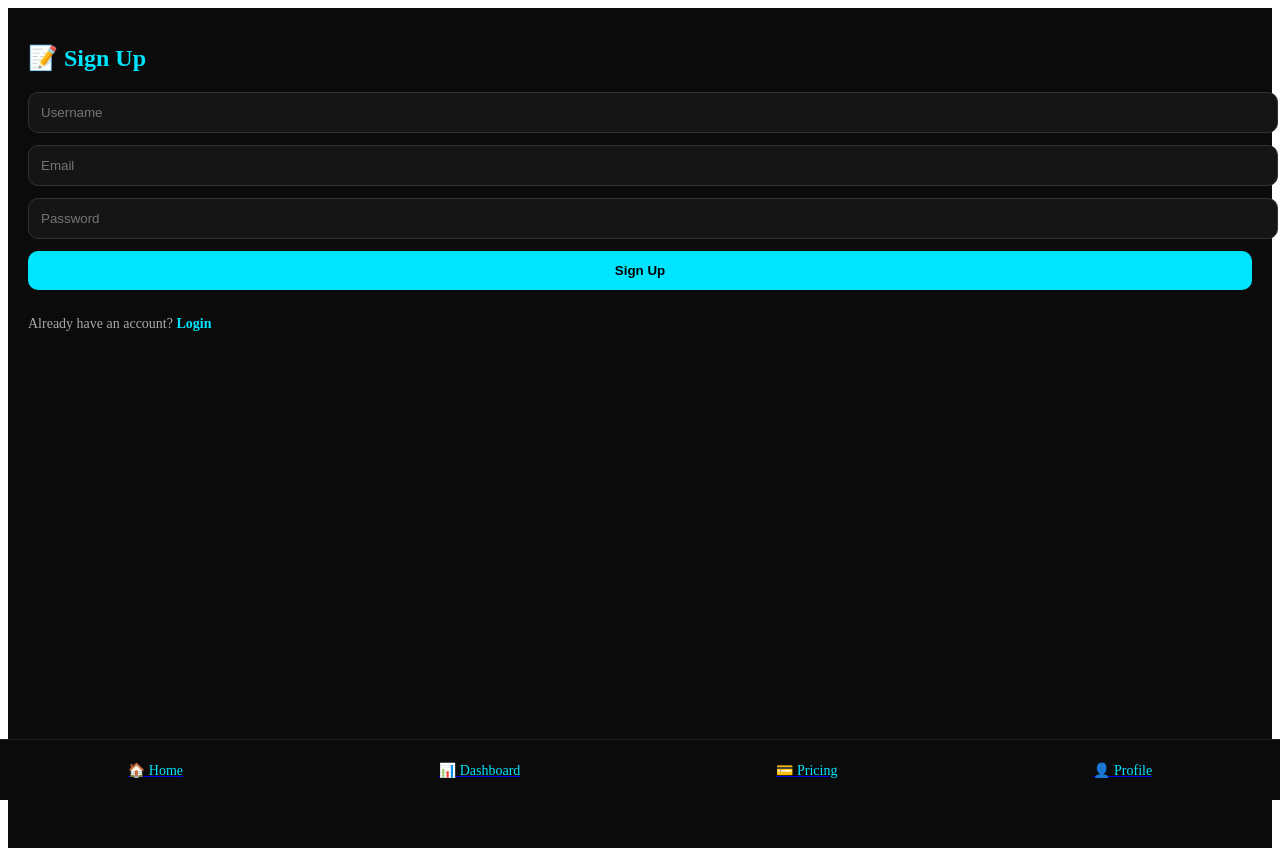
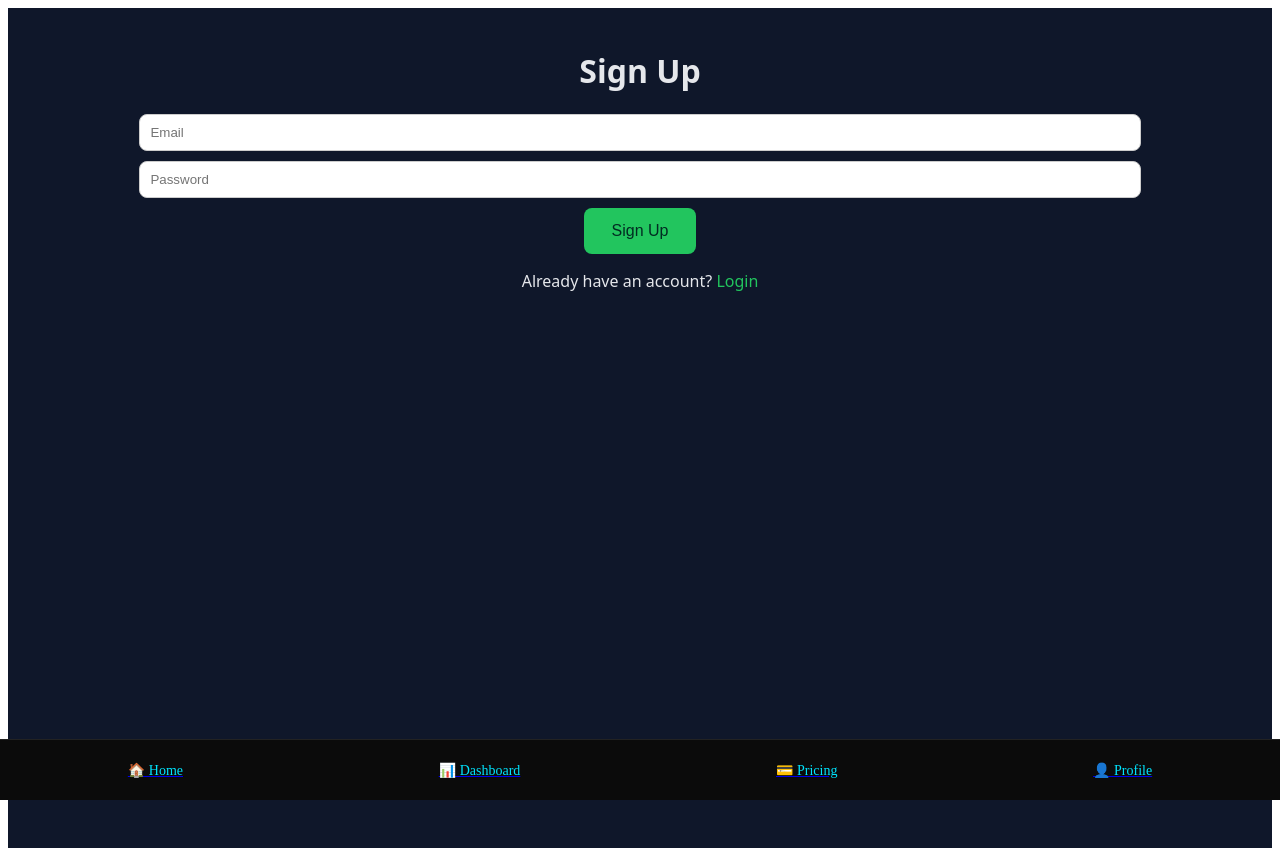
Before and after one commit to yooneaintchue161287-beep/socialmediagrow, a Next.js app: page /signup in a window 1280 px wide. Built offline with nearby package versions, Linux system fonts and the light colour scheme.

Commit message:
Update signup.js

```diff
--- a/pages/signup.js
+++ b/pages/signup.js
@@ -1,62 +1,20 @@
-import Link from "next/link";
-
 export default function Signup() {
   return (
-    <div style={styles.container}>
-      <h1 style={styles.title}>📝 Sign Up</h1>
-
-      <input style={styles.input} type="text" placeholder="Username" />
-      <input style={styles.input} type="email" placeholder="Email" />
-      <input style={styles.input} type="password" placeholder="Password" />
-
+    <div style={styles.page}>
+      <h1>Sign Up</h1>
+      <input placeholder="Email" style={styles.input} />
+      <input placeholder="Password" type="password" style={styles.input} />
       <button style={styles.button}>Sign Up</button>
-
-      <p style={styles.text}>
-        Already have an account?{" "}
-        <Link href="/login" style={styles.link}>Login</Link>
+      <p>
+        Already have an account? <a href="/login" style={styles.link}>Login</a>
       </p>
     </div>
   );
 }
 
 const styles = {
-  container: {
-    padding: "20px",
-    minHeight: "100vh",
-    background: "#0b0b0b",
-    color: "#fff",
-  },
-  title: {
-    color: "#00e5ff",
-    fontSize: "24px",
-    marginBottom: "20px",
-  },
-  input: {
-    width: "100%",
-    padding: "12px",
-    marginBottom: "12px",
-    borderRadius: "10px",
-    border: "1px solid #333",
-    background: "#151515",
-    color: "#fff",
-  },
-  button: {
-    width: "100%",
-    padding: "12px",
-    borderRadius: "10px",
-    border: "none",
-    background: "#00e5ff",
-    fontWeight: "bold",
-    cursor: "pointer",
-    marginBottom: "12px",
-  },
-  text: {
-    fontSize: "14px",
-    color: "#aaa",
-  },
-  link: {
-    color: "#00e5ff",
-    fontWeight: "bold",
-    textDecoration: "none",
-  },
+  page: { padding: 20, textAlign: "center", minHeight: "100vh", background: "#0f172a", color: "#e5e7eb", fontFamily: "system-ui, sans-serif" },
+  input: { display: "block", margin: "10px auto", padding: 10, width: "80%", borderRadius: 8, border: "1px solid #ccc" },
+  button: { padding: "14px 28px", fontSize: 16, borderRadius: 8, background: "#22c55e", border: "none", color: "#022c22", cursor: "pointer" },
+  link: { color: "#22c55e", textDecoration: "none" },
 };
```
